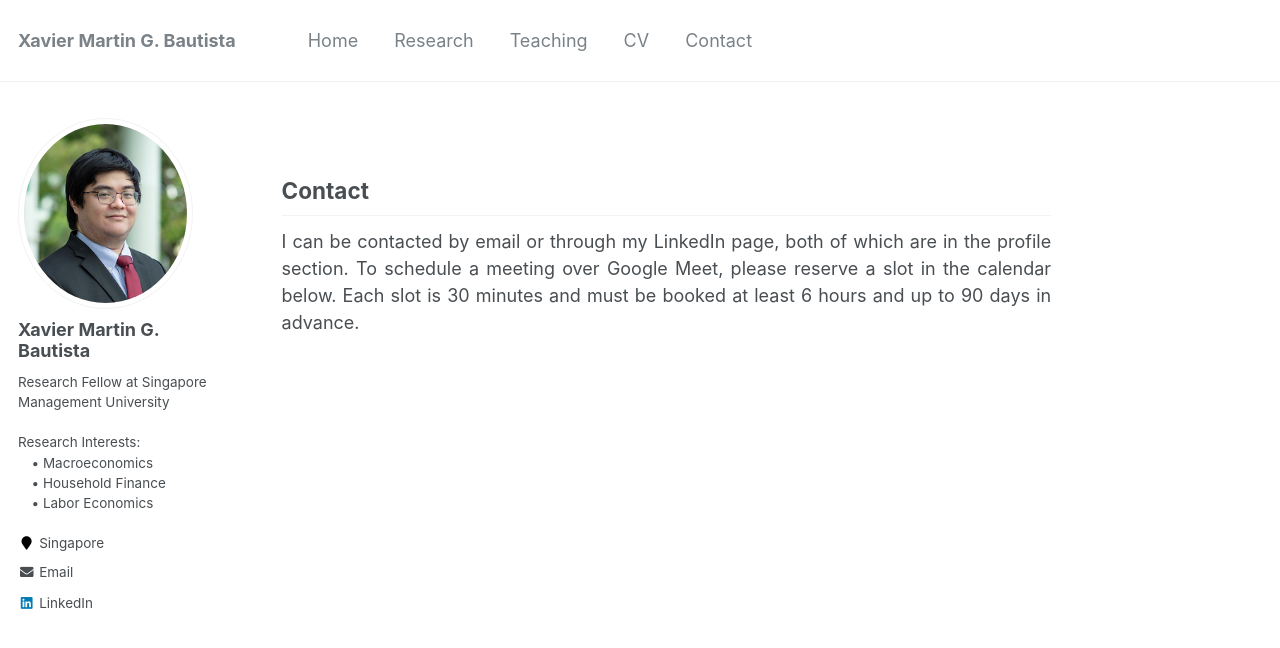
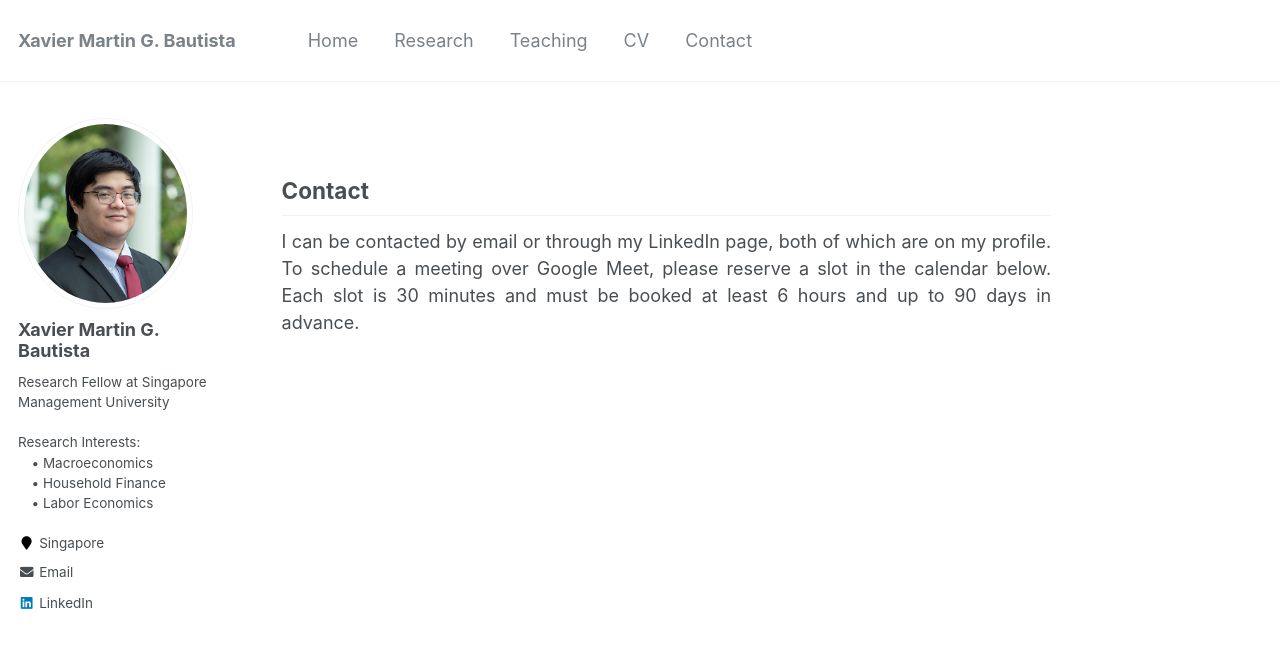
Before and after one commit to xmgbautista/xmgbautista.github.io, a Jekyll site: the page built from _pages/contact.md, in a window 1280 px wide and 900 px high. Shown: the top 648 px of the window. Built offline with Jekyll 4.4.1, drawn with Linux system fonts in a browser that asks for light colours.

Commit message:
Update contact.md

```diff
--- a/_pages/contact.md
+++ b/_pages/contact.md
@@ -11,7 +11,7 @@ author_profile: true
 ## Contact
 
 <p style='text-align: justify;'>
-I can be contacted by email or through my LinkedIn page, both of which are in the profile section. To schedule a meeting over Google Meet, please
+I can be contacted by email or through my LinkedIn page, both of which are on my profile. To schedule a meeting over Google Meet, please
 reserve a slot in the calendar below. Each slot is 30 minutes and must be booked at least 6 hours and up to 90 days in advance.
 </p>
 
```
